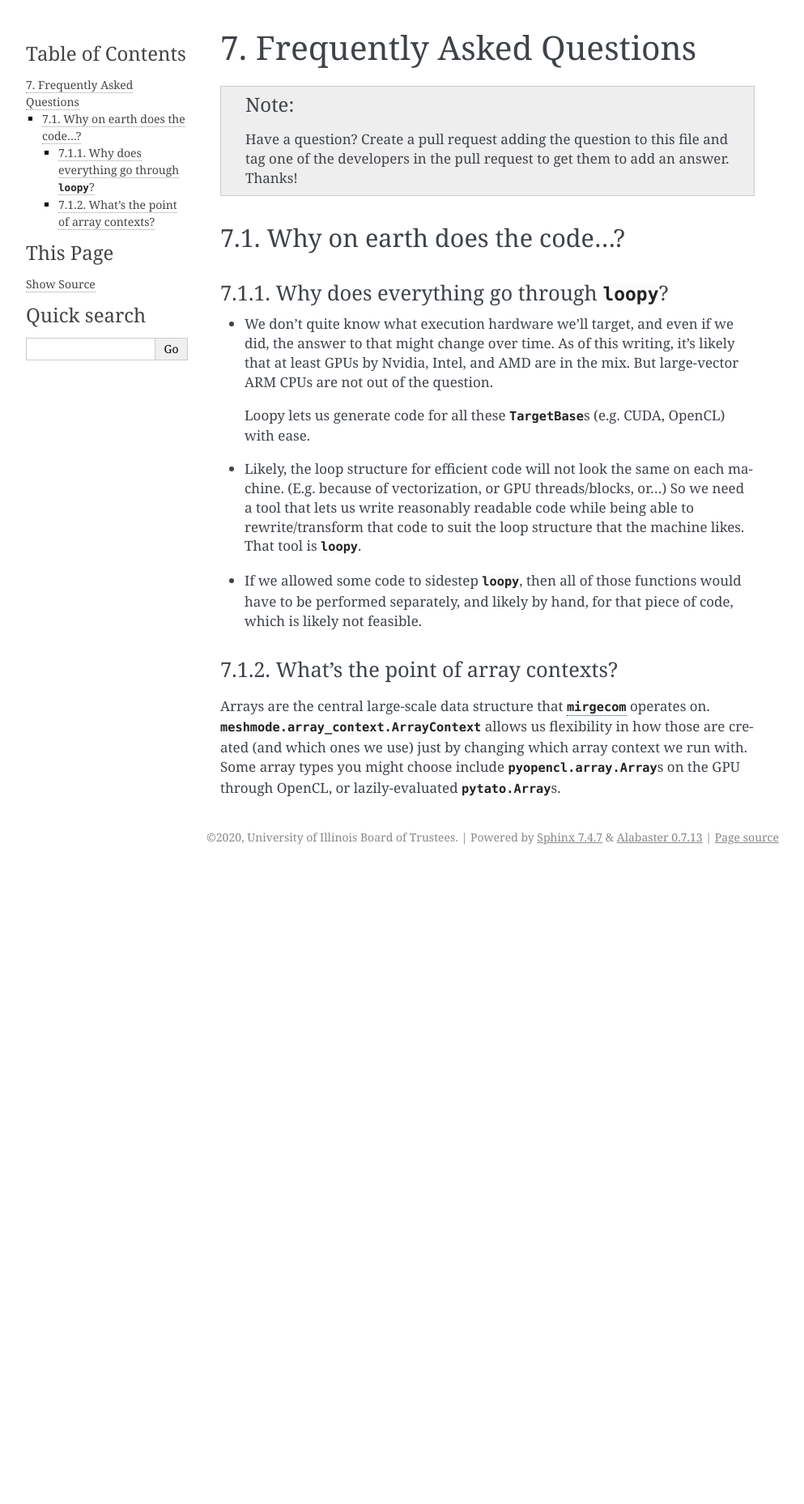
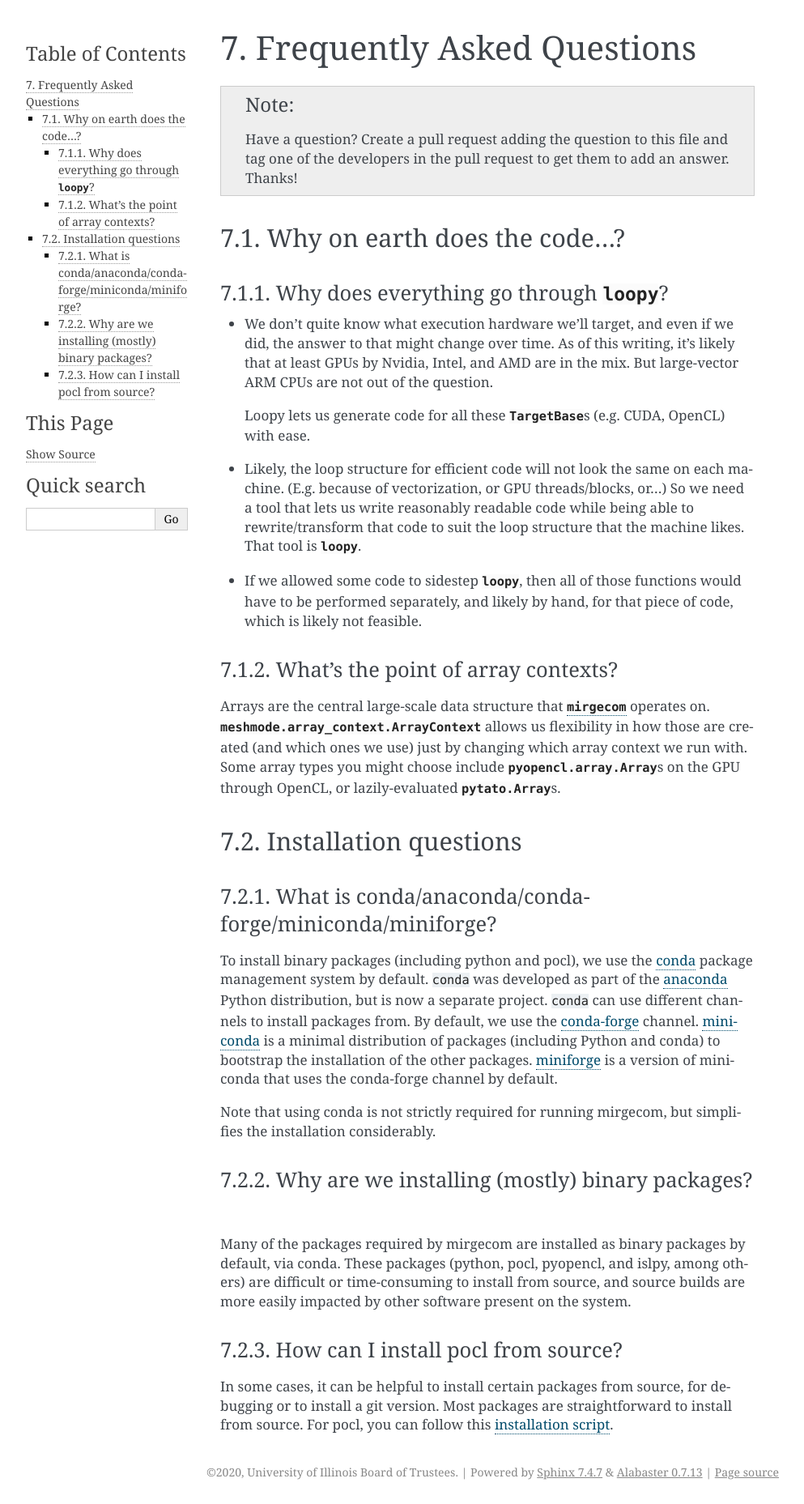
Before and after one commit to illinois-ceesd/mirgecom, a Sphinx documentation site: the page built from doc/faq.rst, in a window 1280 px wide. Shown: the whole page at 81% size, without its empty margins (148-1141 px from the left). Built offline with Sphinx 7.4.7, drawn with Linux system fonts in a browser that asks for light colours; before the commit the page ends 1073 px from its top, so only the background shows below that.

Commit message:
Faq: add installation info (#102)

```diff
--- a/doc/faq.rst
+++ b/doc/faq.rst
@@ -36,3 +36,38 @@ Arrays are the central large-scale data structure that :mod:`mirgecom` operates
 created (and which ones we use) just by changing which array context we run with.
 Some array types you might choose include :class:`pyopencl.array.Array`\ s on the GPU
 through OpenCL, or lazily-evaluated :class:`pytato.Array`\ s.
+
+
+Installation questions
+----------------------
+
+What is conda/anaconda/conda-forge/miniconda/miniforge?
+^^^^^^^^^^^^^^^^^^^^^^^^^^^^^^^^^^^^^^^^^^^^^^^^^^^^^^^
+
+To install binary packages (including python and pocl), we use the `conda
+<https://docs.conda.io/en/latest/>`__ package management system by default.
+``conda`` was developed as part of the `anaconda <https://anaconda.org/>`__
+Python distribution, but is now a separate project. ``conda`` can use
+different channels to install packages from. By default, we use the
+`conda-forge <https://conda-forge.org/>`__ channel. `miniconda
+<https://docs.conda.io/en/latest/miniconda.html>`__ is a minimal distribution
+of packages (including Python and conda) to bootstrap the installation of the
+other packages. `miniforge <https://github.com/conda-forge/miniforge>`__ is a
+version of miniconda that uses the conda-forge channel by default.
+
+Note that using conda is not strictly required for running mirgecom, but
+simplifies the installation considerably.
+
+Why are we installing (mostly) binary packages?
+^^^^^^^^^^^^^^^^^^^^^^^^^^^^^^^^^^^^^^^^^^^^^^^
+
+Many of the packages required by mirgecom are installed as binary packages by default, via conda.
+These packages (python, pocl, pyopencl, and islpy, among others) are difficult or time-consuming
+to install from source, and source builds are more easily impacted by other software present on the system.
+
+How can I install pocl from source?
+^^^^^^^^^^^^^^^^^^^^^^^^^^^^^^^^^^^
+
+In some cases, it can be helpful to install certain packages from source, for debugging or to install
+a git version. Most packages are straightforward to install from source. For pocl, you can follow this
+`installation script <https://gist.github.com/matthiasdiener/838ccbdb5d8f4e4917b58fe3da811777>`__.
```
